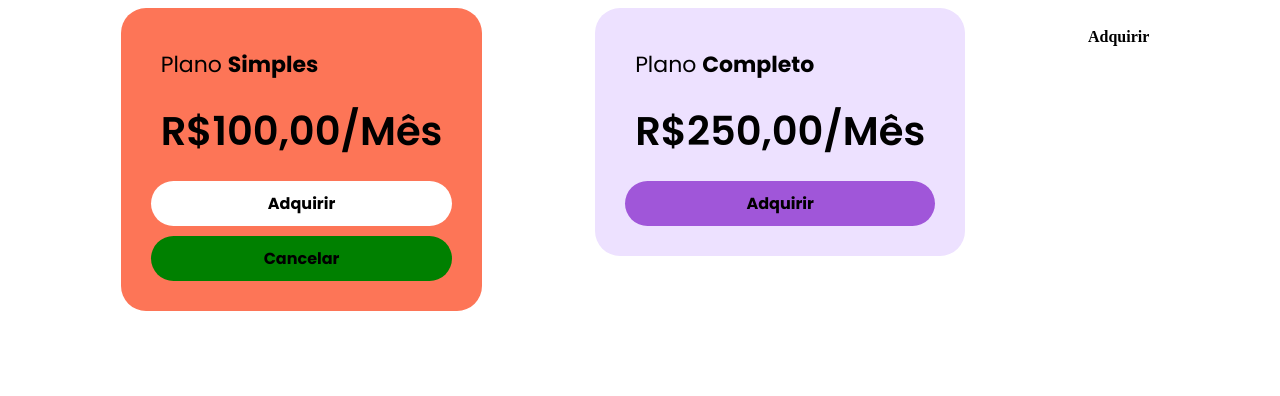
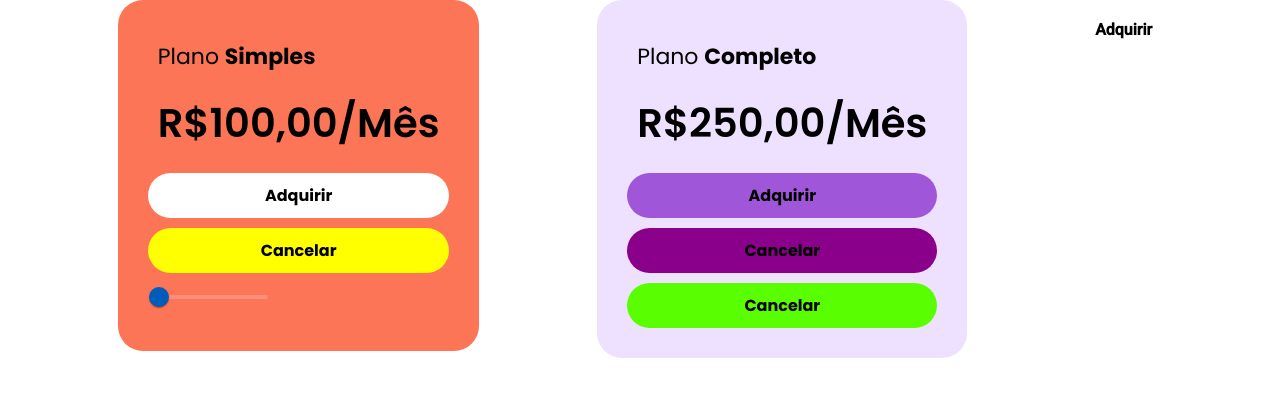
Before and after one commit to EuclydesUchoas/curso-angular, an Angular app in the folder projeto-components/: page / in a window 1280 px wide. Shown: the top 396 px of the page. Built offline with nearby package versions, Linux system fonts and the light colour scheme.

Commit message:
feat: Entendimento do ::ng-deep e :host

```diff
--- a/projeto-components/angular.json
+++ b/projeto-components/angular.json
@@ -39,6 +39,7 @@
               }
             ],
             "styles": [
+              "@angular/material/prebuilt-themes/azure-blue.css",
               "src/styles.scss"
             ],
             "scripts": [],
@@ -103,6 +104,7 @@
               }
             ],
             "styles": [
+              "@angular/material/prebuilt-themes/azure-blue.css",
               "src/styles.scss"
             ],
             "scripts": []
--- a/projeto-components/package.json
+++ b/projeto-components/package.json
@@ -10,10 +10,12 @@
   },
   "private": true,
   "dependencies": {
+    "@angular/cdk": "^19.2.8",
     "@angular/common": "^19.2.0",
     "@angular/compiler": "^19.2.0",
     "@angular/core": "^19.2.0",
     "@angular/forms": "^19.2.0",
+    "@angular/material": "^19.2.8",
     "@angular/platform-browser": "^19.2.0",
     "@angular/platform-browser-dynamic": "^19.2.0",
     "@angular/router": "^19.2.0",
--- a/projeto-components/src/app/card-roxo/card-roxo.component.html
+++ b/projeto-components/src/app/card-roxo/card-roxo.component.html
@@ -2,4 +2,6 @@
     <div class="card-roxo__plan card-roxo__item">Plano <b>Completo</b></div>
     <div class="card-roxo__price card-roxo__item">R$250,00/Mês</div>
     <app-card-roxo-button></app-card-roxo-button>
+    <app-card-button-cancel id="primeiro"></app-card-button-cancel>
+    <app-card-button-cancel id="segundo"></app-card-button-cancel>
 </div>
--- a/projeto-components/src/app/card-roxo/card-roxo.component.scss
+++ b/projeto-components/src/app/card-roxo/card-roxo.component.scss
@@ -20,3 +20,11 @@
         font-size: 40px;
     }
 }
+
+:host ::ng-deep #primeiro .card-cancel-button {
+    background-color: darkmagenta !important;
+}
+
+:host ::ng-deep #segundo .card-cancel-button {
+    background-color: rgb(89, 255, 0) !important;
+}
--- a/projeto-components/src/app/card/card.component.html
+++ b/projeto-components/src/app/card/card.component.html
@@ -3,4 +3,8 @@
     <div class="card__price card__item">R${{ plano.infos.preco }},00/Mês</div>
     <app-card-button></app-card-button>
     <app-card-button-cancel></app-card-button-cancel>
+
+    <mat-slider min="1" max="5" step="0.5" value="0">
+        <input matSliderThumb>
+    </mat-slider>
 </div>
--- a/projeto-components/src/app/card/card.component.scss
+++ b/projeto-components/src/app/card/card.component.scss
@@ -20,3 +20,7 @@
         font-size: 40px;
     }
 }
+
+:host ::ng-deep mat-slider .mdc-slider__track--active_fill {
+    border-color: yellowgreen !important;
+}
--- a/projeto-components/src/app/cards/cards.module.ts
+++ b/projeto-components/src/app/cards/cards.module.ts
@@ -5,6 +5,7 @@
 import { CardRoxoComponent } from '../card-roxo/card-roxo.component';
 import { CardComponent } from '../card/card.component';
 import { CardButtonCancelComponent } from '../card-button-cancel/card-button-cancel.component';
+import { MatSliderModule } from '@angular/material/slider';
 
 @NgModule({
   declarations: [
@@ -15,7 +16,8 @@
     CardButtonCancelComponent
   ],
   imports: [
-    CommonModule
+    CommonModule,
+    MatSliderModule
   ],
   exports: [
     CardComponent,
--- a/projeto-components/src/index.html
+++ b/projeto-components/src/index.html
@@ -6,8 +6,10 @@
   <base href="/">
   <meta name="viewport" content="width=device-width, initial-scale=1">
   <link rel="icon" type="image/x-icon" href="favicon.ico">
+  <link href="https://fonts.googleapis.com/css2?family=Roboto:wght@300;400;500&display=swap" rel="stylesheet">
+  <link href="https://fonts.googleapis.com/icon?family=Material+Icons" rel="stylesheet">
 </head>
-<body>
+<body class="mat-typography">
   <app-root></app-root>
 </body>
 </html>
--- a/projeto-components/src/styles.scss
+++ b/projeto-components/src/styles.scss
@@ -3,3 +3,8 @@
 // * {
 //     color-scheme: dark;
 // }
+
+@import "./styles/global_overrides";
+
+html, body { height: 100%; }
+body { margin: 0; font-family: Roboto, "Helvetica Neue", sans-serif; }
--- /dev/null
+++ b/projeto-components/src/styles/_global_overrides.scss
@@ -0,0 +1,7 @@
+app-card-button-cancel .card-cancel-button {
+    background-color: yellow !important;
+}
+
+// .mdc-slider__track--active_fill {
+//     border-color: yellowgreen !important;
+// }
```
Also changed, not shown: 1 other file (tests, documents, lock files or other folders).
